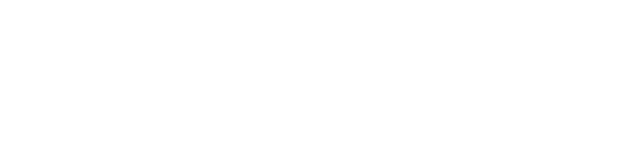
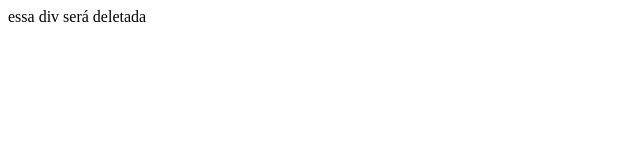
Before and after one commit to brunolbahiense/gitClass2023, a plain HTML site: page index.html in a window 1280 px wide. Shown: the whole page, without its empty margins (0-640 px from the left). Drawn offline with Linux system fonts and the light colour scheme.

Commit message:
div adcionada

```diff
--- a/index.html
+++ b/index.html
@@ -7,7 +7,7 @@
     <title>Teste de histórico</title>
 </head>
 <body>
-
+    <div class="delete">essa div será deletada</div>
 
 </body>
 </html>
```
